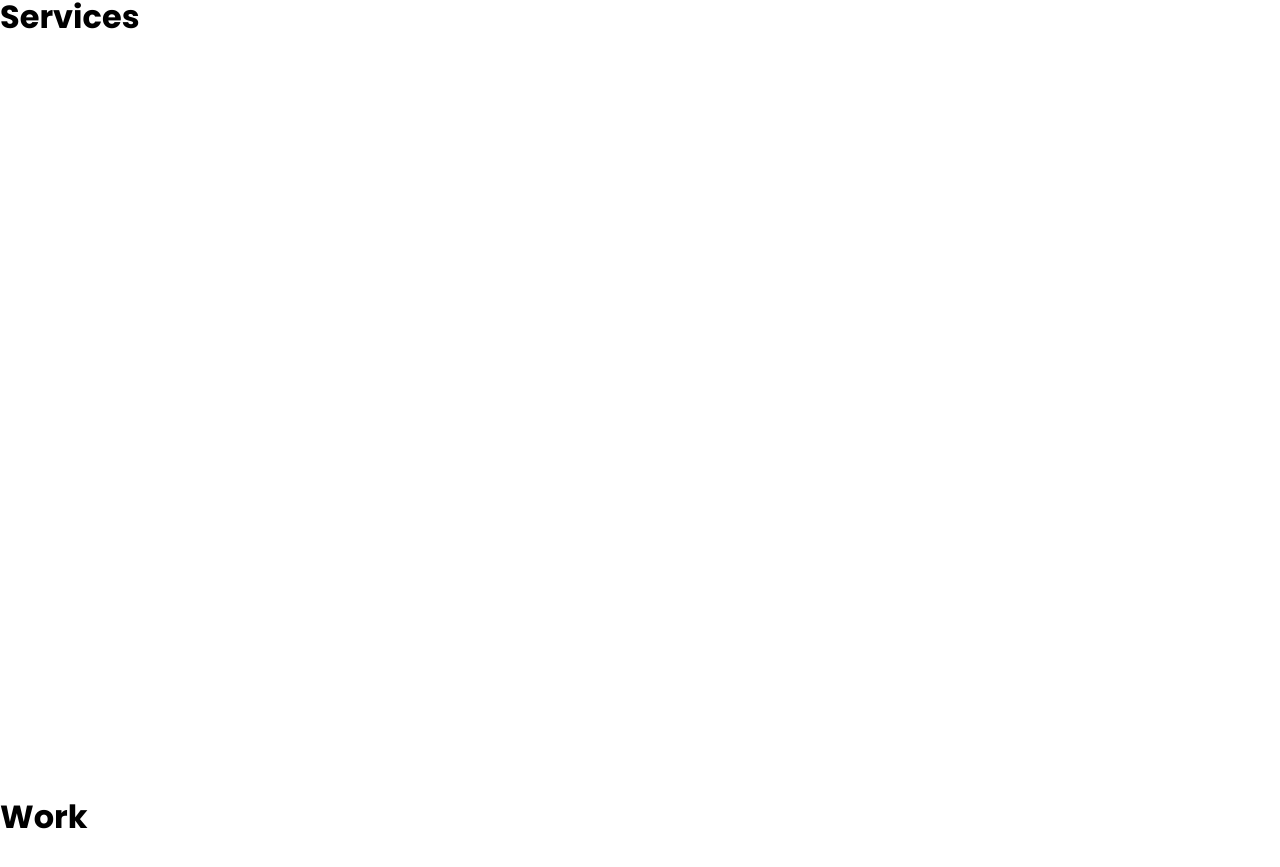
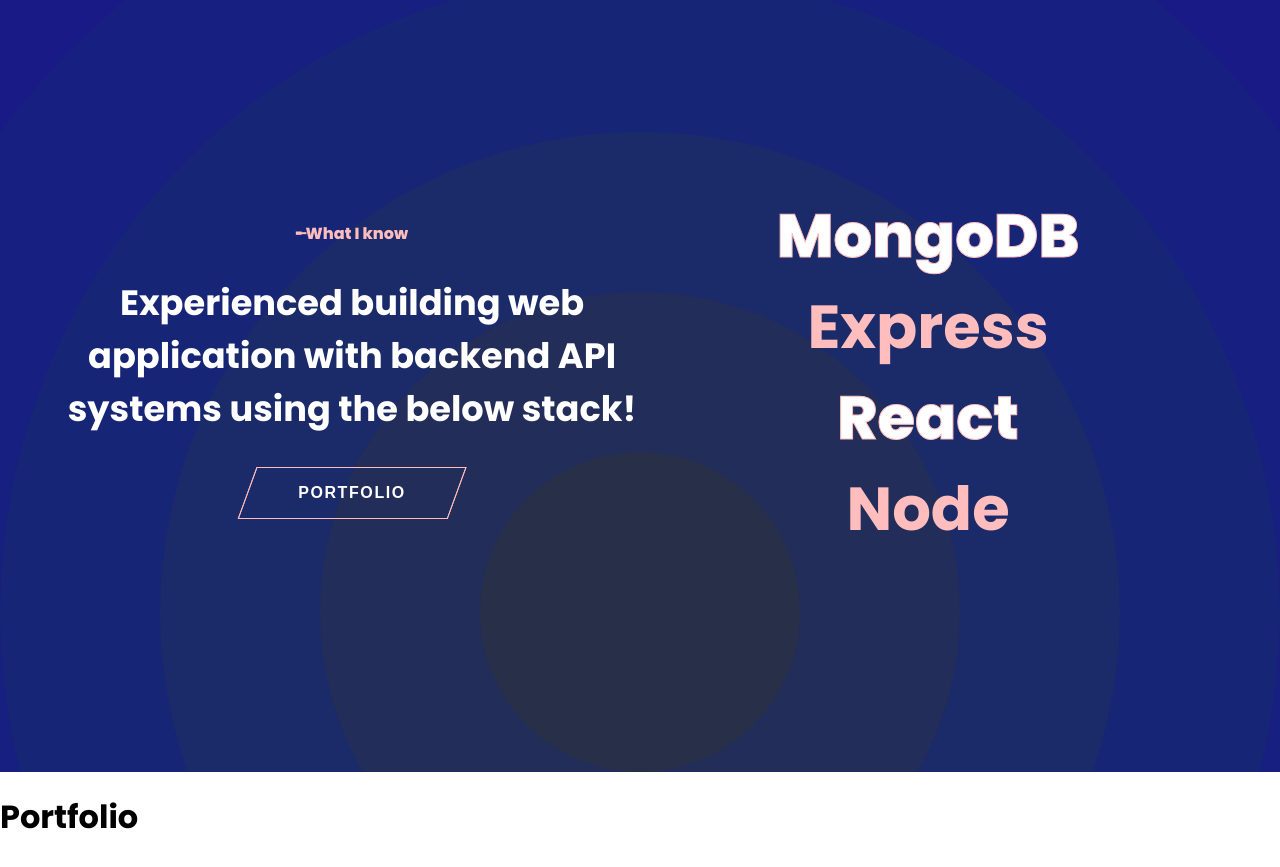
Before and after one commit to JabezSanjay/portfolio-v2, a Next.js app: page / in a window 1280 px wide. Shown: the part 1653-2520 px from the top of the page. Built offline with nearby package versions, Linux system fonts and the light colour scheme.

Commit message:
Completed Services page

```diff
--- a/components/Button/index.js
+++ b/components/Button/index.js
@@ -2,12 +2,18 @@
 import styled from "styled-components";
 import COLORS from "../../assets/colors";
 
-const Button = ({ name }) => {
+const Button = ({ name, dark }) => {
   return (
     <ButtonTag>
-      <button className="skew-button">
-        <span>{name}</span>
-      </button>
+      {dark ? (
+        <button className="skew-button" style={{ color: "#FFFFFF" }}>
+          <span>{name}</span>
+        </button>
+      ) : (
+        <button className="skew-button" style={{ color: "#5A4FF8" }}>
+          <span>{name}</span>
+        </button>
+      )}
     </ButtonTag>
   );
 };
--- a/pages/index.js
+++ b/pages/index.js
@@ -3,7 +3,6 @@
 import About from "../sections/About";
 import Contact from "../sections/Contact";
 import Portfolio from "../sections/Portfolio";
-import Work from "../sections/Work";
 import Testimonials from "../sections/Testimonials";
 import Services from "../sections/Services";
 
@@ -13,7 +12,6 @@
       <Home />
       <About />
       <Services />
-      <Work />
       <Portfolio />
       <Testimonials />
       <Contact />
--- a/sections/Services.js
+++ b/sections/Services.js
@@ -1,15 +1,121 @@
 import React from "react";
 var Scroll = require("react-scroll");
 var Element = Scroll.Element;
+import styled from "styled-components";
+import COLORS from "../assets/colors";
+import Button from "../components/Button";
+import Image from "next/image";
 
 const Services = () => {
   return (
-    <Element name="services">
-      <div className="sections">
-        <h1>Services</h1>
-      </div>
-    </Element>
+    <ServicesTag>
+      <Element name="services">
+        <div className="sections">
+          <section className="servicespage">
+            <div className="servicespage__container">
+              <div className="servicespage__split">
+                <div>
+                  <div className="notation"></div>
+                  <h2>
+                    Experienced building web application with backend API
+                    systems using the below stack!
+                  </h2>
+
+                  <Button name="Portfolio" dark="dark" />
+                </div>
+                <div>
+                  <h1>
+                    <span>MongoDB</span>
+                    Express
+                    <span>React</span>
+                    Node
+                  </h1>
+                </div>
+              </div>
+            </div>
+          </section>
+        </div>
+      </Element>
+    </ServicesTag>
   );
 };
 
 export default Services;
+
+const ServicesTag = styled.div`
+  .servicespage {
+    background-color: ${COLORS.PRIMARY_BLACK};
+    background-image: url("/Images/services-bg.svg");
+    background-attachment: fixed;
+    background-size: cover;
+    min-height: 100vh;
+    display: flex;
+    justify-content: center;
+    align-items: center;
+    &__container {
+      margin-inline: auto;
+      width: min(90%, 85rem);
+      margin: 2em 0;
+    }
+    &__split {
+      display: flex;
+      flex-direction: column;
+      justify-content: center;
+      align-items: center;
+
+      .notation {
+        &:before {
+          content: "╾What I know";
+          color: ${COLORS.TERTIARY_COLOR};
+          font-size: 1rem;
+          font-weight: 800;
+          display: flex;
+          justify-content: center;
+          align-items: center;
+        }
+      }
+
+      h2 {
+        color: ${COLORS.SECONDARY_COLOR};
+        text-align: center;
+        font-size: 1.6rem;
+      }
+      h1 {
+        text-align: center;
+        font-size: 3.2rem;
+        color: ${COLORS.TERTIARY_COLOR};
+        display: block;
+        span {
+          font-weight: 800;
+          -webkit-text-stroke: 1px ${COLORS.TERTIARY_COLOR};
+          -webkit-text-fill-color: white;
+          display: block;
+        }
+      }
+      button {
+        margin: 0em auto;
+        display: block;
+      }
+    }
+  }
+  @media (min-width: 981px) {
+    .servicespage {
+      background-image: url("/Images/services-bg.svg");
+      &__container {
+        margin-top: 2em;
+      }
+      &__split {
+        flex-direction: row;
+        h1 {
+          font-size: 3.8rem;
+        }
+        h2 {
+          font-size: 2.2rem;
+        }
+      }
+      &__split > * {
+        flex-basis: 100%;
+      }
+    }
+  }
+`;
--- a/sections/Work.js
+++ /dev/null
@@ -1,11 +0,0 @@
-import React from "react";
-
-const Work = () => {
-  return (
-    <div className="sections">
-      <h1>Work</h1>
-    </div>
-  );
-};
-
-export default Work;
```
Also changed, not shown: public/Images/hand.png (added), public/Images/services-bg.svg (added).
